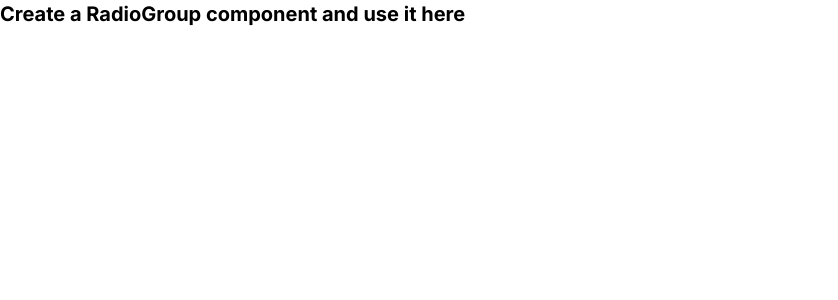
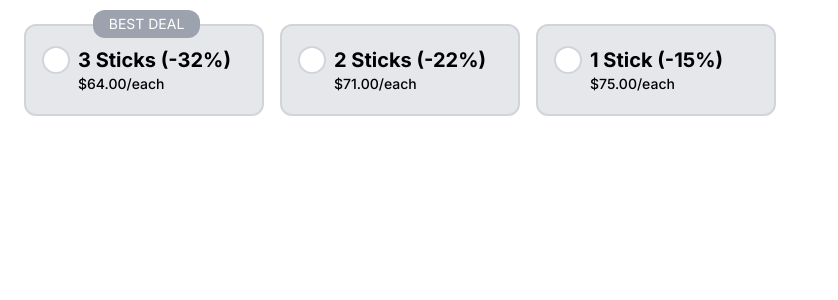
Before and after one commit to zain-adtracktiv/frontend-test, a Next.js app: page / in a window 1280 px wide. Shown: the top 300 px of the page, without its empty margins (0-838 px from the left). Built offline with nearby package versions, Linux system fonts and the light colour scheme.

Commit message:
completed radio group

```diff
--- a/app/page.tsx
+++ b/app/page.tsx
@@ -1,7 +1,10 @@
+import {RadioGroup} from "@/components/RadioGroup";
+
+
 export default function Home() {
   return (
     <div className="text-xl font-bold">
-      Create a RadioGroup component and use it here
+      <RadioGroup />
     </div>
   );
 }
--- /dev/null
+++ b/components/RadioButton.tsx
@@ -0,0 +1,46 @@
+interface RadioButtonProps {
+  label1: string;
+  label2: string;
+  bestDeal?: boolean;
+  value: string;
+  selectedValue: string;
+  onClick: (value: string) => void;
+}
+
+export const RadioButton = ({
+  label1,
+  label2,
+  bestDeal = false,
+  value,
+  selectedValue,
+  onClick,
+}: RadioButtonProps) => {
+  const isSelected = selectedValue === value;
+
+  return (
+    <div className="relative flex w-64 p-2" onClick={() => onClick(value)}>
+      <div className={`absolute px-4 py-1 left-[30%] -top-1.5 text-white rounded-xl font-normal text-sm items-center ${ bestDeal ? "visible" : "hidden"} ${isSelected ? "bg-indigo-500" : "bg-gray-400"}`}> BEST DEAL </div>
+      <input
+        type="radio"
+        id={`sticks-${value}`}
+        value={value}
+        checked={isSelected}
+        className="hidden peer"
+      />
+      <label
+        htmlFor={`sticks-${value}`}
+        className="group peer-checked:group inline-flex items-start w-full p-4 py-5 text-black bg-gray-200 border-2 border-gray-300 rounded-xl cursor-pointer hover:bg-gray-300 peer-checked:bg-indigo-100 peer-checked:border-indigo-500"
+      >
+        <div
+          className={`size-7 rounded-full bg-white border-2 ${
+            isSelected ? "border-8 border-indigo-500" : "border-gray-300"
+          }`}
+        ></div>
+        <div className="block px-2">
+          <div className="text-xl font-bold"> {label1} </div>
+          <div className="text-sm font-medium"> {label2} </div>
+        </div>
+      </label>
+    </div>
+  );
+};
--- /dev/null
+++ b/components/RadioGroup.tsx
@@ -0,0 +1,18 @@
+"use client";
+
+import { useState } from "react";
+import { RadioButton } from "./RadioButton";
+
+export const RadioGroup = () => {
+  const [selectedValue, setSelectedValue] = useState<string>("");
+
+  const clickHandler = (value: string) => {
+    setSelectedValue(value);
+  };
+
+  return <div className="w-full p-4 flex">
+    <RadioButton label1="3 Sticks (-32%)" bestDeal={true} label2="$64.00/each" value="1" selectedValue={selectedValue} onClick={clickHandler}/>
+    <RadioButton label1="2 Sticks (-22%)" label2="$71.00/each" value="2" selectedValue={selectedValue} onClick={clickHandler}/>
+    <RadioButton label1="1 Stick (-15%)" label2="$75.00/each" value="3" selectedValue={selectedValue} onClick={clickHandler}/>
+  </div>;
+};
```
Also changed, not shown: package.json (+5 -5 lines), 1 other file (tests, documents, lock files or other folders).
